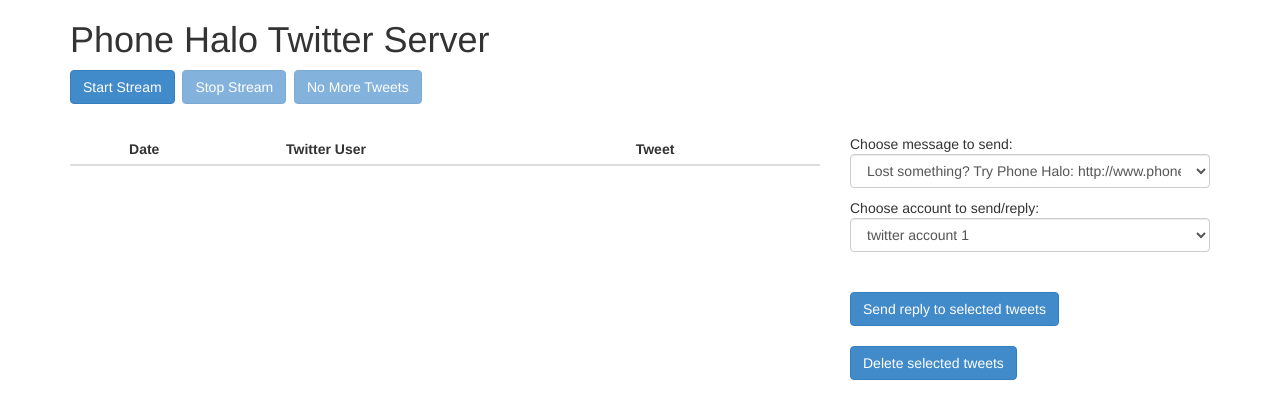
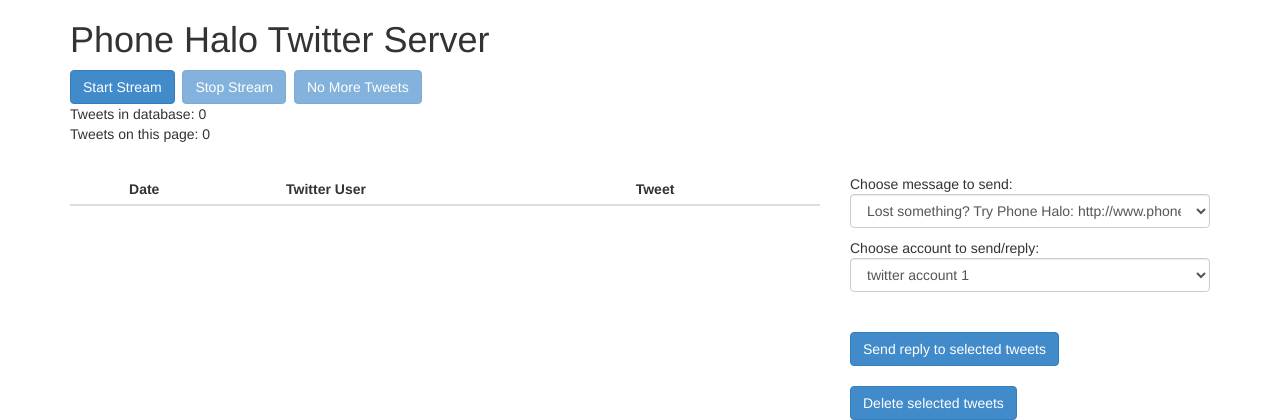
Before and after one commit to nhoj/PHTwitter, a PHP site: page / in a window 1280 px wide. Shown: the top 420 px of the page. Run offline with PHP 8.4, Linux system fonts and the light colour scheme; data that the repository does not hold is empty; some libraries are stand-ins or nearby versions.

Commit message:
enhancements

```diff
--- a/index.php
+++ b/index.php
@@ -18,6 +18,9 @@
             overflow: auto;
             cursor: pointer;
         }
+        #statistics {
+
+        }
     </style>
 </head>
 <body>
@@ -27,6 +30,12 @@
         <button type="button" class="btn btn-primary hidden" disabled="disabled" id="start-stream">Start Stream</button>&nbsp;
         <button type="button" class="btn btn-primary hidden" disabled="disabled" id="stop-stream">Stop Stream</button>&nbsp;
         <button type="button" class="btn btn-primary" id="fetch-tweets">Fetch Tweets</button>
+
+        <div id="statistics">
+            Tweets in database: <span id="num-tweets-db"></span>
+            <br />
+            Tweets on this page: <span id="num-tweets-app"></span>
+        </div>
 
         <p id="first-p">&nbsp;</p>
 
@@ -213,7 +222,6 @@
                                     $(this).find("input").prop("checked", true);
                                 }
                             }
-
                             if ($(this).hasClass("selected")) {
                                 $(this).removeClass("selected");
                             } else {
@@ -228,6 +236,8 @@
                 } else {
                     $("#fetch-tweets").text("No More Tweets").prop("disabled", true);
                 }
+
+                numRowsApp();
             },
             handleSentTweets = function (data) {
                 //console.log(data);
@@ -254,9 +264,34 @@
                 //console.log(data);
                 start -= $("#main-table tbody tr.selected").length;
                 $("#main-table tbody tr.selected").remove();
+                numRowsApp();
             };
 
+
+        /*
+            Code execution
+        */
+
         isStreaming();
+
+        // get number of rows in the database
+        var numRows = function () {
+                $.post("twitter-services.php",
+                    JSON.stringify({
+                        "method": 4
+                    }),
+                    function (data) {
+                         //console.log("num rows", data);
+                         $("#num-tweets-db").text(data.data);
+                    }
+                );
+            };
+        numRows();
+
+        // get number of rows on the app
+        var numRowsApp = function () {
+                $("#num-tweets-app").text($("#main-table tbody tr").length);
+            };
 
         // get messages:
         $.ajax({
@@ -283,6 +318,9 @@
             }
         );
 
+        // get live number of rows every 10 seconds
+        setInterval (numRows, 10000);
+
         $("#start-stream").click(startStream);
         $("#stop-stream").click(stopStream);
         $("#fetch-tweets").click(fetchTweets).trigger("click");
```
